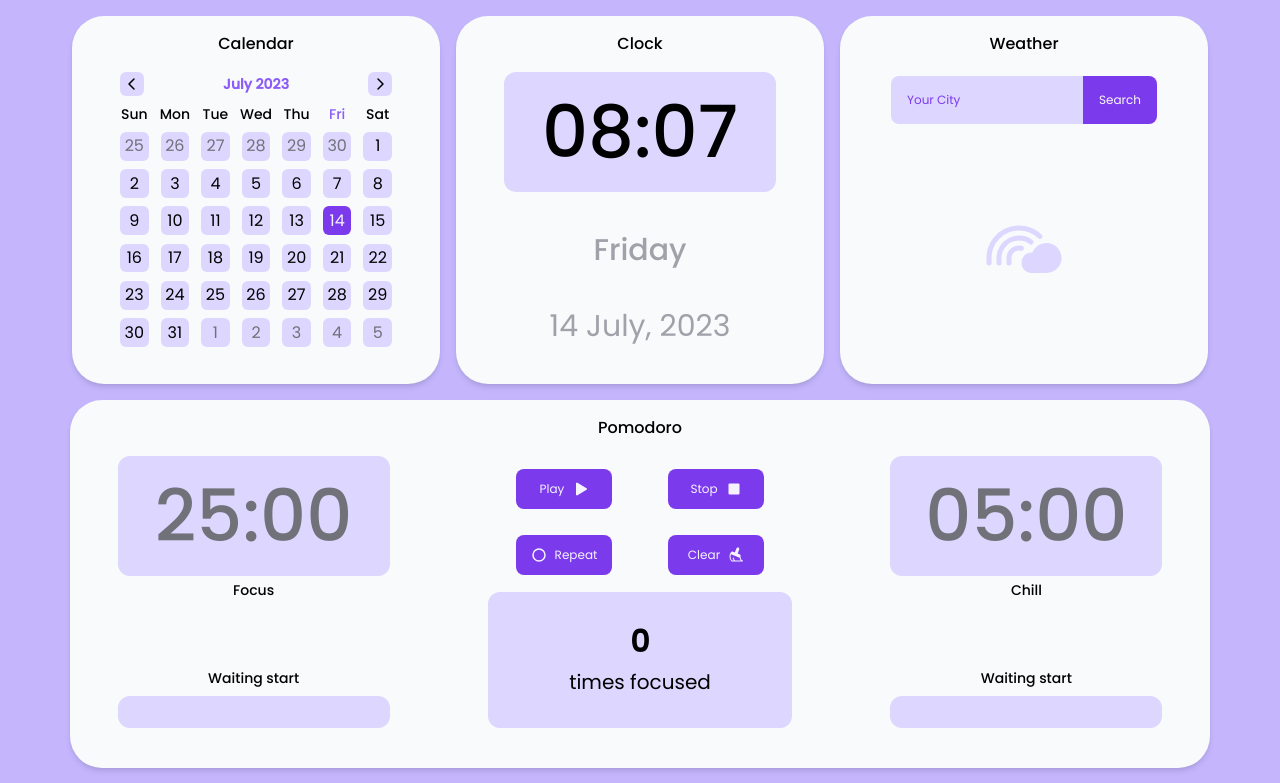
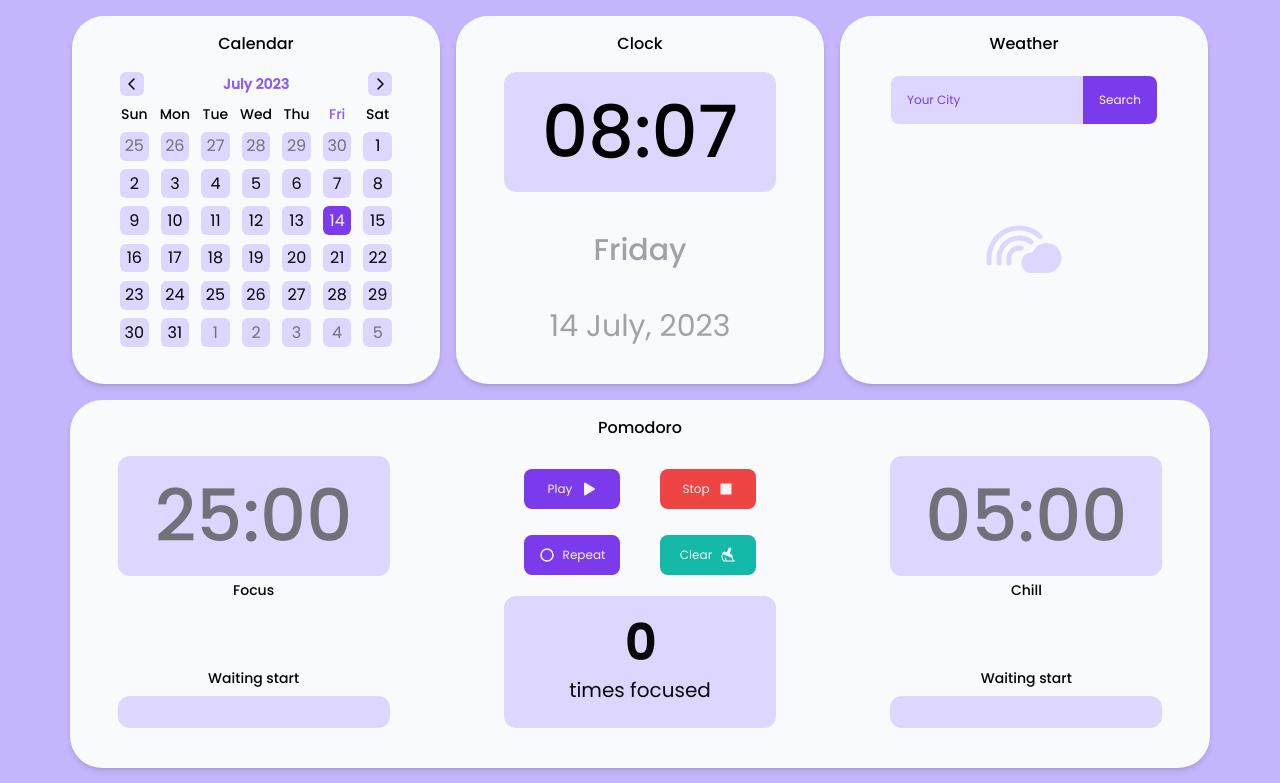
Before and after one commit to acidpbl/Aurora-v3, a React (Vite) app: page / in a window 1280 px wide. Shown: the top 783 px of the page. Built offline with nearby package versions, Linux system fonts and the light colour scheme.

Commit message:
Pomodoro fix style and some fixes in pomodoro

```diff
--- a/src/App.tsx
+++ b/src/App.tsx
@@ -39,7 +39,7 @@ function App() {
   const [focusTimes, setFocusTimes] = useState(0);
 
   useEffect(() => {
-    const progressPercentage = (pomodoroTime / 25) * 60 * 100;
+    const progressPercentage = (pomodoroTime / (25 * 60)) * 100;
     setPomodoroProgress(progressPercentage);
 
     if (pomodoroActive === true) {
@@ -62,7 +62,7 @@ function App() {
   const [chillActive, setChillActive] = useState(false);
 
   useEffect(() => {
-    const chillPercentage = (chillTime / 5) * 60 * 100;
+    const chillPercentage = (chillTime / (5 * 60)) * 100;
     setChillProgress(chillPercentage);
 
     if (chillActive === true && pomodoroActive === false) {
@@ -152,9 +152,9 @@ function App() {
                 }
               />
             </div>
-            <div className="flex flex-col w-[19rem] h-full pb-6 gap-1">
+            <div className="flex flex-col w-[19rem] h-full pb-6 gap-[0.5rem]">
               <Pomodoro.Buttons>
-                <div className="w-full h-full flex items-center justify-around">
+                <div className="w-[17rem] self-center h-full flex items-center justify-around">
                   {!pomodoroActive === true ? (
                     <Pomodoro.Button
                       icon={Play}
@@ -169,6 +169,7 @@ function App() {
                       icon={Pause}
                       text="Pause"
                       iconSide={true}
+                      className="py-3 w-24 rounded-lg transition-all ease-linear bg-amber-500 text-amber-50 hover:bg-amber-600 hover:text-amber-200 flex items-center justify-center gap-2 focus:outline-violet-800 focus:outline-4"
                       onClick={() => {
                         setPomodoroActive(false);
                       }}
@@ -178,19 +179,20 @@ function App() {
                     icon={Stop}
                     text="Stop"
                     iconSide={true}
+                    className="py-3 w-24 rounded-lg transition-all ease-linear bg-red-500 text-red-50 hover:bg-red-600 hover:text-red-200 flex items-center justify-center gap-2 focus:outline-violet-800 focus:outline-4"
                     onClick={() => {
                       setPomodoroActive(false);
                       setTimeout(() => {
-                        setPomodoroTime(30);
+                        setPomodoroTime(25 * 60);
                       }, 1000);
                       setChillActive(false);
                       setTimeout(() => {
-                        setChillTime(30);
+                        setChillTime(5 * 60);
                       }, 1000);
                     }}
                   />
                 </div>
-                <div className="w-full h-full flex items-center justify-around">
+                <div className="w-[17rem] self-center h-full flex items-center justify-around">
                   {!focusRepeat === true ? (
                     <Pomodoro.Button
                       icon={Circle}
@@ -213,12 +215,13 @@ function App() {
                     icon={Broom}
                     text="Clear"
                     iconSide={true}
+                    className="py-3 w-24 rounded-lg transition-all ease-linear bg-teal-500 text-teal-50 hover:bg-teal-600 hover:text-teal-200 flex items-center justify-center gap-2 focus:outline-violet-800 focus:outline-4"
                     onClick={() => setFocusTimes(0)}
                   />
                 </div>
               </Pomodoro.Buttons>
-              <div className="flex flex-col items-center justify-center rounded-xl bg-violet-200 py-8 gap-2">
-                <span className="text-3xl font-bold">{focusTimes}</span>
+              <div className="w-[17rem] self-center flex flex-col items-center justify-center rounded-xl bg-violet-200 py-6 gap-2 transition-all ease-linear text-zinc-950 hover:bg-violet-300 hover:text-violet-800">
+                <span className="text-5xl font-bold">{focusTimes}</span>
                 <span className="text-xl">times focused</span>
               </div>
             </div>
```
